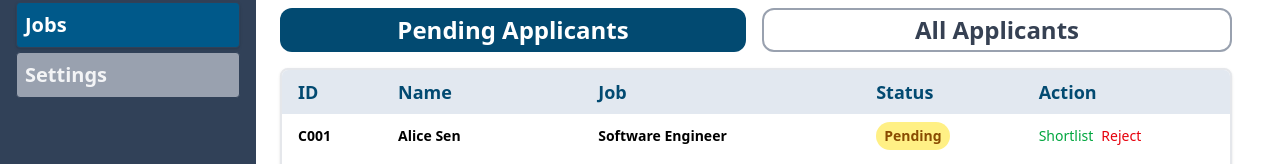
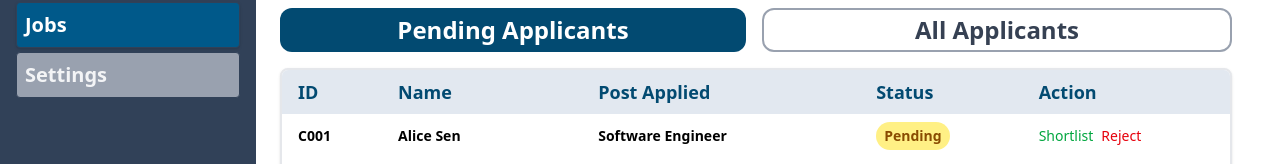
Before and after one commit to WilliamHails/nic-website, a React (Vite) app: page /dashboard/department/jobs in a window 1280 px wide. Both pictures are taken after a click on the button "Applicants". Shown: the part 302-466 px from the top of the page. Built offline with nearby package versions, Linux system fonts and the light colour scheme.

Commit message:
tiny change

```diff
--- a/src/pages/dashboard/department/Jobs.jsx
+++ b/src/pages/dashboard/department/Jobs.jsx
@@ -261,7 +261,7 @@ function ApplicantsPanel({ applicants, setApplicants, jobs }) {
         <table className="w-full text-sm">
           <thead className="bg-slate-200">
             <tr>
-              {['ID','Name','Job','Status','Action'].map(h => (
+              {['ID','Name','Post Applied','Status','Action'].map(h => (
                 <th key={h} className="px-4 py-2 text-lg font-semibold text-left text-sky-900">
                   {h}
                 </th>
```
